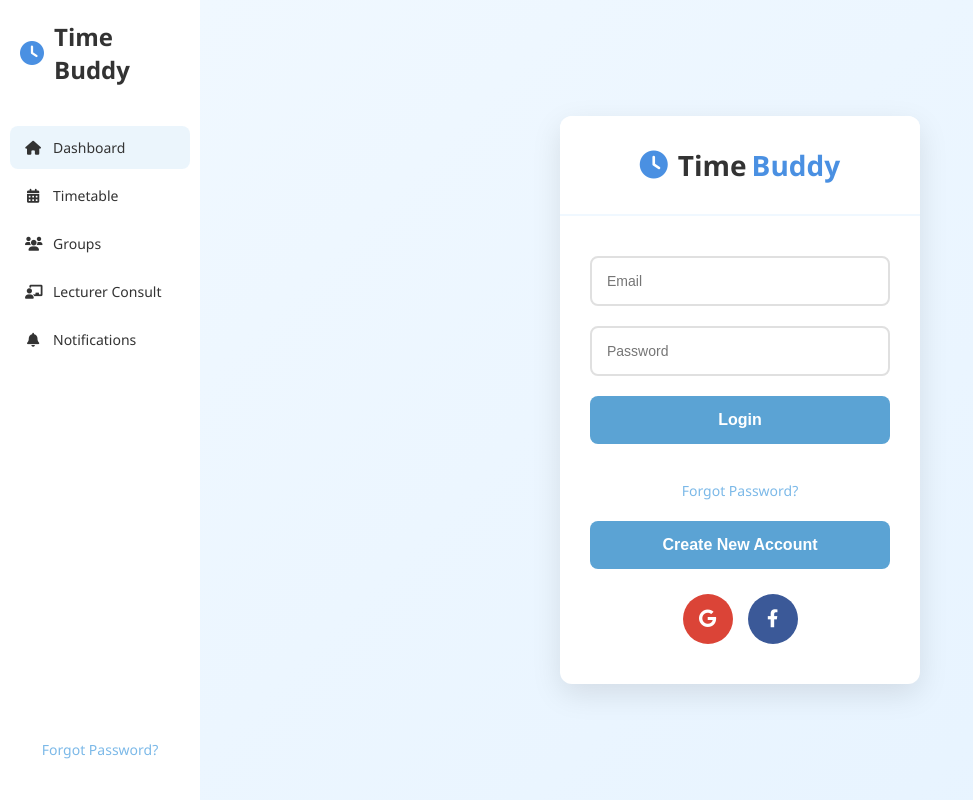
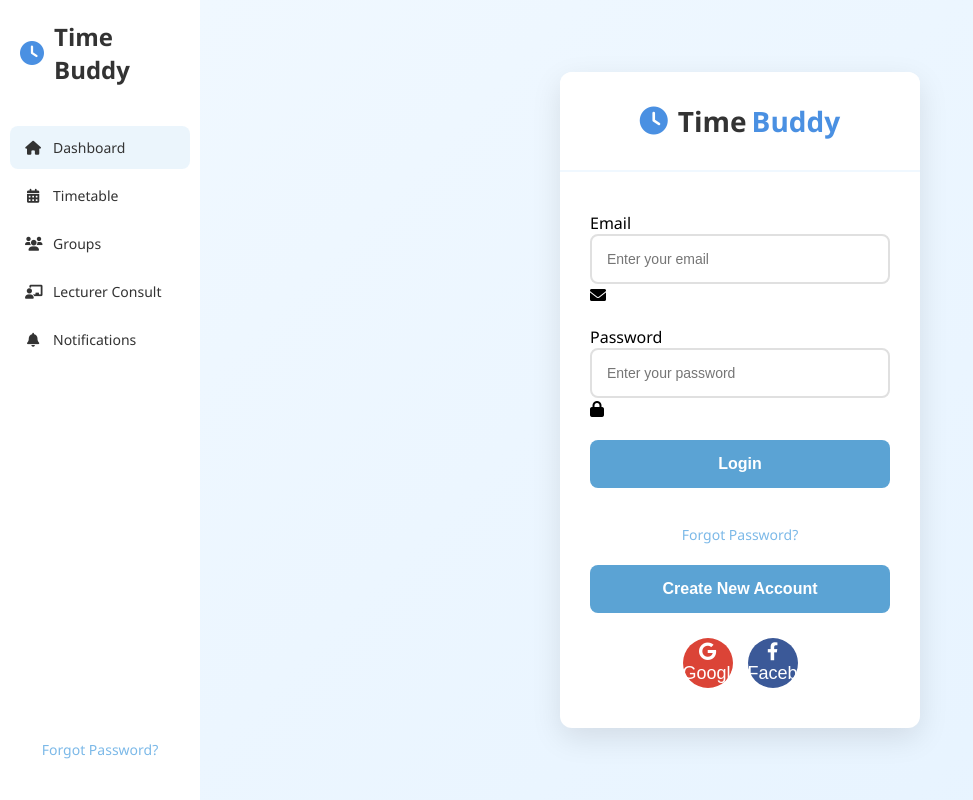
Before and after one commit to gisangevylin-boop/TimeBuddy, a plain HTML site: page index.html in a window 1280 px wide. Shown: the whole page, without its empty margins (0-973 px from the left). Drawn offline with Linux system fonts and the light colour scheme.

Commit message:
Update index.html

```diff
--- a/index.html
+++ b/index.html
@@ -230,29 +230,41 @@
 
                     <div class="login-form">
                         <div class="error-message" id="errorMessage"></div>
+                        <div class="success-message" id="successMessage"></div>
 
+                        <form autocomplete="off">
                         <div class="input-group">
-                            <input type="email" id="email" class="input-field" placeholder="Email" required>
+                            <label for="email">Email</label>
+                            <input type="email" id="email" class="input-field" placeholder="Enter your email" autocomplete="off" required>
+                            <i class="fas fa-envelope"></i>
                         </div>
 
                         <div class="input-group">
-                            <input type="password" id="password" class="input-field" placeholder="Password" required>
+                            <label for="password">Password</label>
+                            <input type="password" id="password" class="input-field" placeholder="Enter your password" autocomplete="new-password" required>
+                            <i class="fas fa-lock"></i>
                         </div>
 
-                        <button class="login-btn" onclick="login()">Login</button>
+                        <button type="button" class="login-btn" onclick="login()">
+                            <span id="loginText">Login</span>
+                            <div class="loader" id="loginLoader">
+                                <div class="spinner"></div>
+                            </div>
+                        </button>
+                    </form>
 
                         <div class="forgot-password">
-                            <a href="#">Forgot Password?</a>
-                        </div>
+                        <a href="#" onclick="showResetPasswordModal()">Forgot Password?</a>
+                    </div>
 
                         <button class="signup-btn" onclick="showSignup()">Create New Account</button>
 
                         <div class="social-login">
-                            <button class="google-btn" onclick="loginWithGoogle()">
-                                <i class="fab fa-google"></i>
+                            <button class="social-btn google-btn" onclick="loginWithGoogle()">
+                                <i class="fab fa-google"></i> Google
                             </button>
-                            <button class="facebook-btn" onclick="loginWithFacebook()">
-                                <i class="fab fa-facebook-f"></i>
+                            <button class="soscial-btn facebook-btn" onclick="loginWithFacebook()">
+                                <i class="fab fa-facebook-f"></i> Facebook
                             </button>
                         </div>
                     </div>
@@ -437,6 +449,7 @@
             // For demo purposes, we'll simulate the process
             setTimeout(() => {
                 showSuccess('Facebook authentication successful! Redirecting...');
+
                 // Redirect to dashboard after a short delay
                 setTimeout(() => {
                     window.location.href = 'dashboard.html';
```
